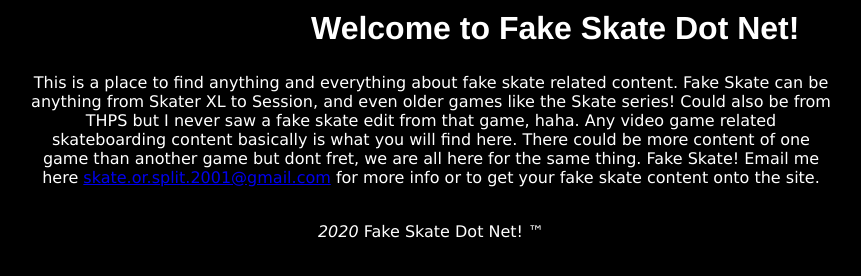
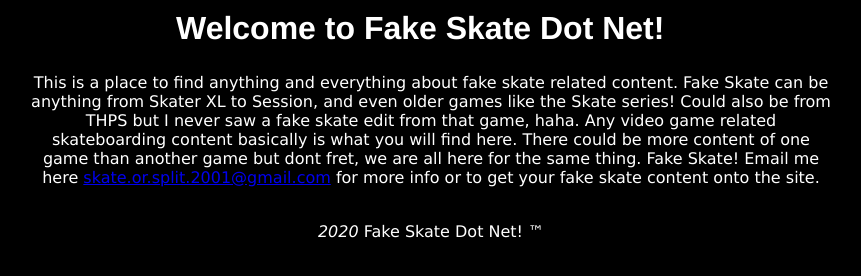
Before and after one commit to fakeskatedotnet/fakeskatedotnet, a plain HTML site: page index.html in a window 1280 px wide. Shown: the whole page, without its empty margins (209-1070 px from the left). Drawn offline with Linux system fonts and the light colour scheme.

Commit message:
Update styles.css

```diff
--- a/css/styles.css
+++ b/css/styles.css
@@ -34,3 +34,7 @@ h1 {
 	text-align: center;
 	font-family: verdana;
 }
+
+#padding {
+	padding-right: 280px;
+}
```
